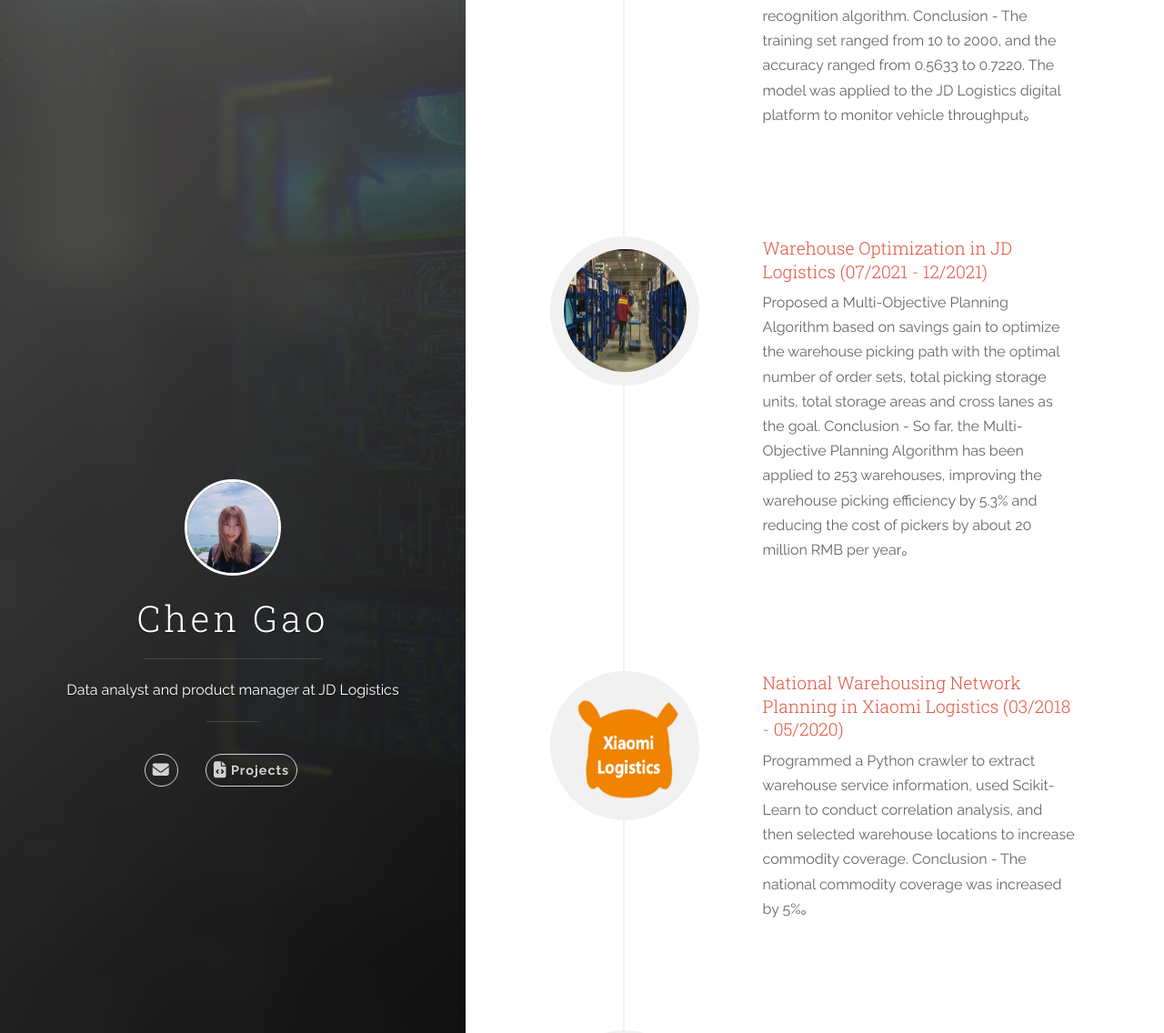
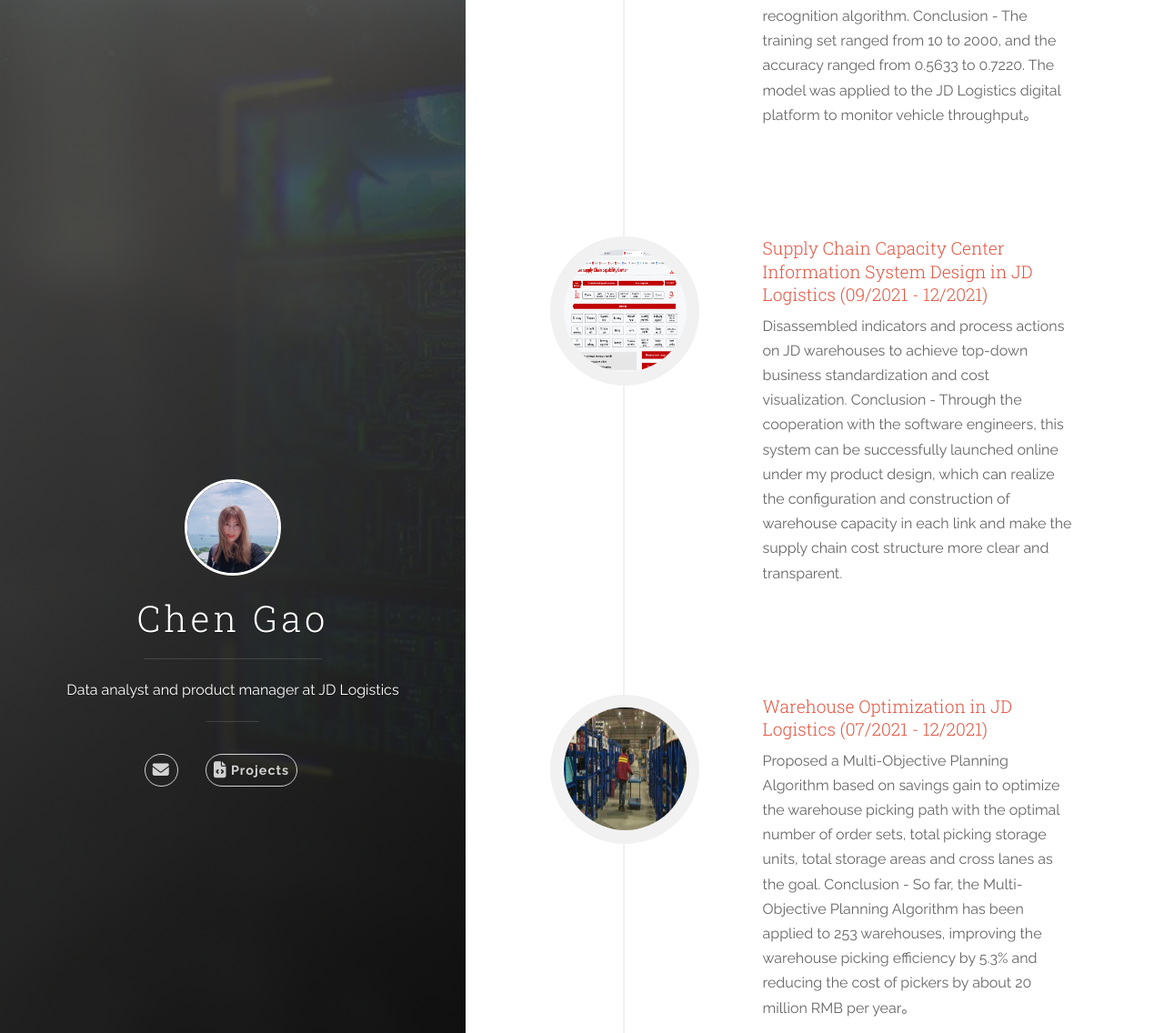
Before and after one commit to Ukie555/ukie555.github.io, a Jekyll site: the page built from index.html, in a window 1280 px wide and 1400 px high, scrolled down 348 px, cut to the strip 0-1136 px from the top of the window. Shown: the whole strip at 91% size. Built offline with Jekyll 4.4.1, drawn with Linux system fonts in a browser that asks for light colours; nearby versions of some CDN libraries; some of the changed text lies outside the part shown.

Commit message:
Update five projects

```diff
--- a/_data/projects.yml
+++ b/_data/projects.yml
@@ -4,6 +4,12 @@
   link: download/5g_smart_park.pdf
   img: images/video.png
   desc: With technology-driven business as the fundamental purpose, we use video networking technology to perform video backtracking on the packing table in the warehouse; use edge computing technology to monitor the throughput of the warehouse platform through video networking and JD Logistics' self-developed license plate recognition algorithm. Conclusion - The training set ranged from 10 to 2000, and the accuracy ranged from 0.5633 to 0.7220. The model was applied to the JD Logistics digital platform to monitor vehicle throughput。
+
+
+- name: Supply Chain Capacity Center Information System Design in JD Logistics (09/2021 - 12/2021)
+  link: download/capacity_center_information_system.pdf
+  img: images/center.png
+  desc: Disassembled indicators and process actions on JD warehouses to achieve top-down business standardization and cost visualization. Conclusion - Through the cooperation with the software engineers, this system can be successfully launched online under my product design, which can realize the configuration and construction of warehouse capacity in each link and make the supply chain cost structure more clear and transparent.
 
 
 - name: Warehouse Optimization in JD Logistics (07/2021 - 12/2021)
@@ -13,7 +19,7 @@
 
 
 - name: National Warehousing Network Planning in Xiaomi Logistics (03/2018 - 05/2020)
-  link: download/warehouse_optimization.pdf
+  link: download/xiaomi_warehouse_system.pdf
   img: images/milogistics.png
   desc: Programmed a Python crawler to extract warehouse service information, used Scikit-Learn to conduct correlation analysis, and then selected warehouse locations to increase commodity coverage. Conclusion - The national commodity coverage was increased by 5%。
 
@@ -22,9 +28,3 @@
   link: download/monitoring_system.pdf
   img: images/sensor.png
   desc: Used the Qt platform (C++) and SQL Server to develop a software system to monitor temperature and humidity of finished grain. Then used the interpolation method to fit the data to obtain the temperature and humidity distribution, which improved the efficiency, real-time and accuracy of the system. Conclusion - Developed a temperature and humidity monitoring software system to complete data collection and storage, which provided an effective monitoring method for the safe storage of finished grains.
-
-
-- name: Supply Chain Capacity Center Information System Design in JD Logistics (09/2016 - 11/2016)
-  link: download/warehouse_optimization.pdf
-  img: images/center.png
-  desc: Used the Qt platform (C++) and SQL Server to develop a software system to monitor temperature and humidity of finished grain. Then used the interpolation method to fit the data to obtain the temperature and humidity distribution, which improved the efficiency, real-time and accuracy of the system. Conclusion - Developed a temperature and humidity monitoring software system to complete data collection and storage, which provided an effective monitoring method for the safe storage of finished grains.
```
Also changed, not shown: 2 other files.
